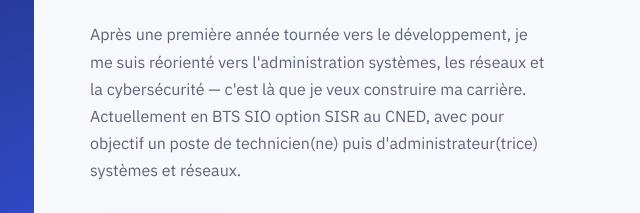
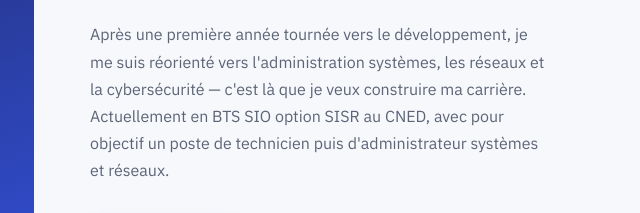
Before and after one commit to MonsoonD/PortfolioDR, a plain HTML site: page index.html in a window 1280 px wide. Shown: the part 433-646 px from the top of the page, 246-886 px from the left. Drawn offline with Linux system fonts and the light colour scheme.

Commit message:
Update index.html

```diff
--- a/index.html
+++ b/index.html
@@ -73,7 +73,7 @@
         <p class="path-label">~/accueil</p>
         <p class="hero-kicker">Étudiant en systèmes, réseaux &amp; cybersécurité</p>
         <h2 class="hero-title">Faire tourner et sécuriser les infrastructures, pas seulement écrire du code.</h2>
-        <p class="hero-lede">Après une première année tournée vers le développement, je me suis réorienté vers l'administration systèmes, les réseaux et la cybersécurité — c'est là que je veux construire ma carrière. Actuellement en BTS SIO option SISR au CNED, avec pour objectif un poste de technicien(ne) puis d'administrateur(trice) systèmes et réseaux.</p>
+        <p class="hero-lede">Après une première année tournée vers le développement, je me suis réorienté vers l'administration systèmes, les réseaux et la cybersécurité — c'est là que je veux construire ma carrière. Actuellement en BTS SIO option SISR au CNED, avec pour objectif un poste de technicien puis d'administrateur systèmes et réseaux.</p>
         <div class="hero-actions">
           <a href="#projets" class="btn btn-primary" data-ripple>Voir mes projets</a>
           <a href="#" id="cvLink" class="btn btn-ghost" data-ripple target="_blank" rel="noopener">Voir / télécharger mon CV</a>
```
